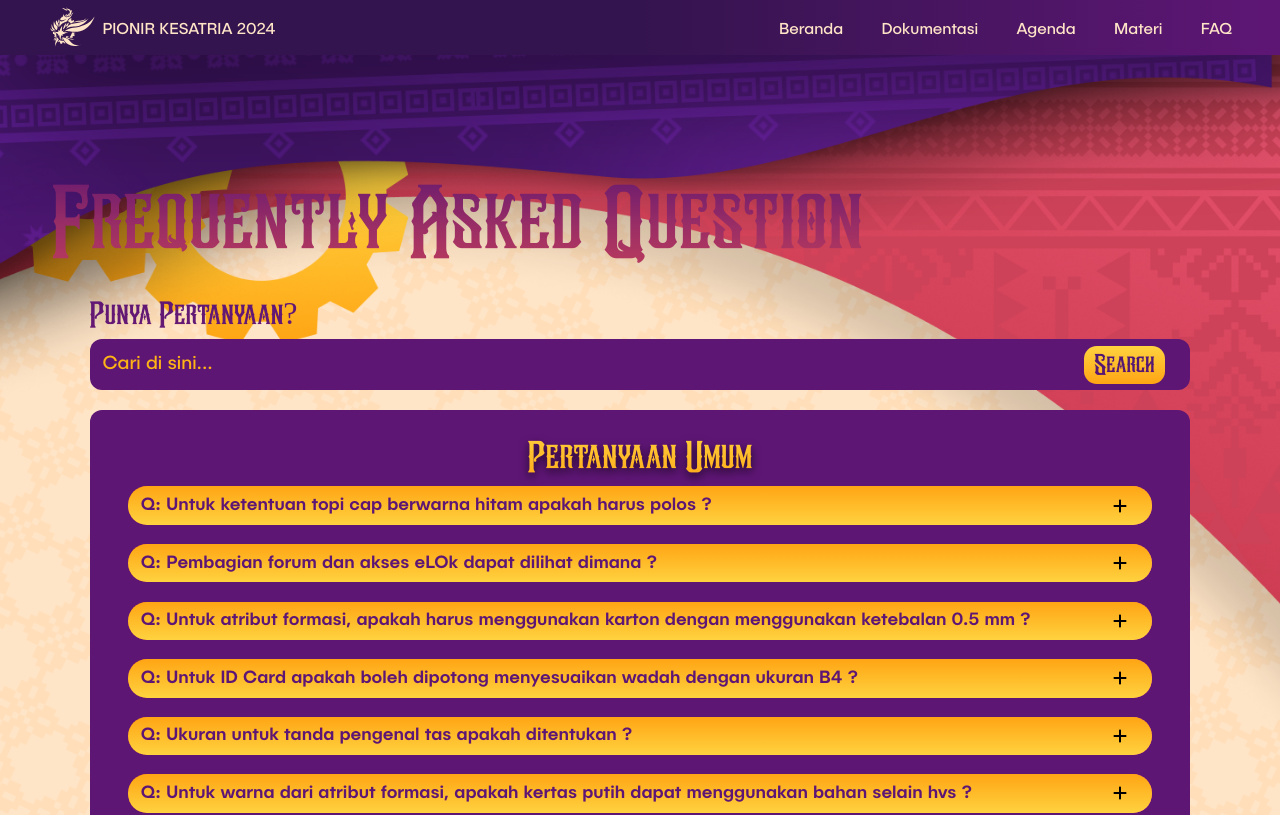
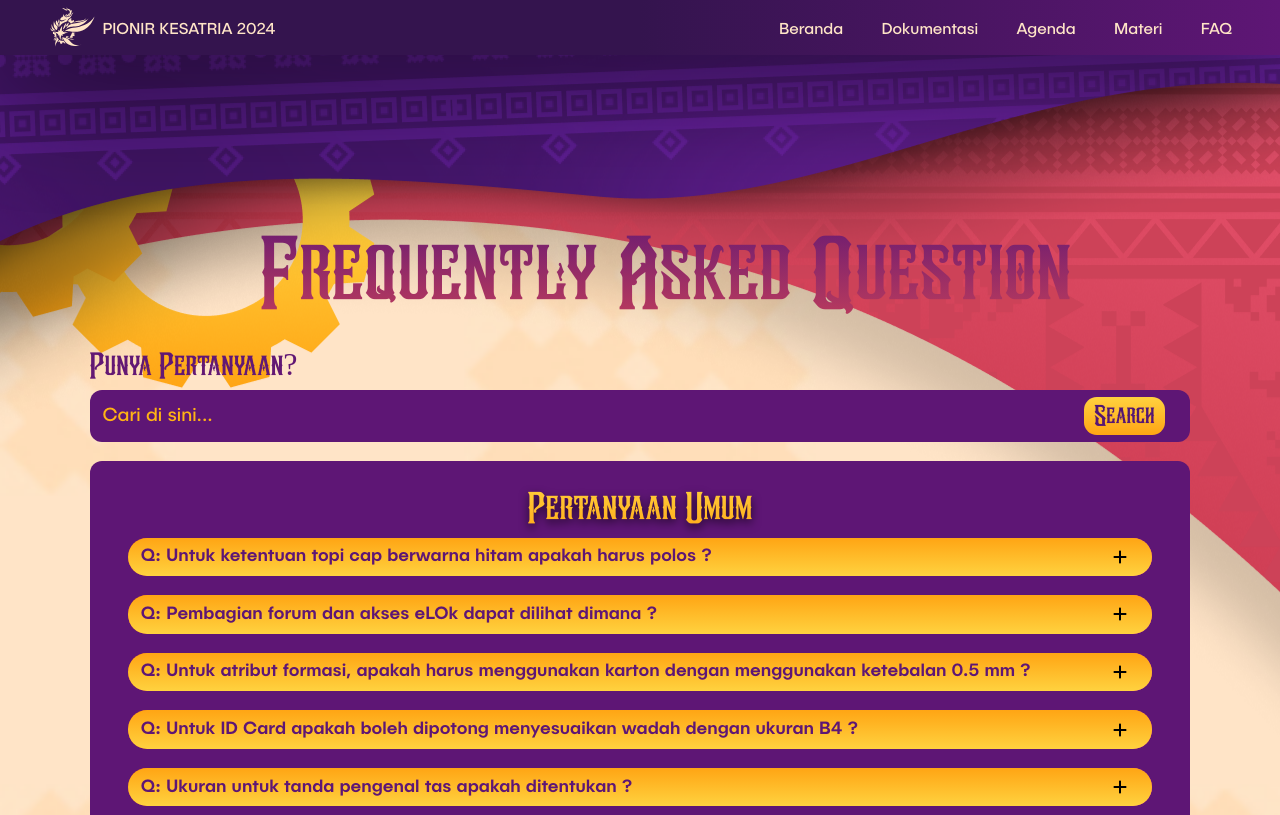
Before and after one commit to kesatriaugm2024/fe-pionirkesatria-2024, a Next.js app: page /faq in a window 1280 px wide. Shown: the top 815 px of the page. Built offline with nearby package versions, Linux system fonts and the light colour scheme.

Commit message:
menyelesaikan bug background ngezoom

```diff
--- a/src/app/faq/page.tsx
+++ b/src/app/faq/page.tsx
@@ -8,7 +8,7 @@ import {
 
 export default function DesignGuidelinePage() {
   return (
-    <main className="min-h-screen w-full flex-col bg-faq-background bg-cover bg-top bg-repeat py-10">
+    <main className="min-h-screen w-full flex-col bg-pattern-krem-kesat bg-cover bg-top bg-repeat py-10">
       <>
         <FAQ_Desktop className="hidden lg:block" />
         <FAQ_Tablet className="hidden sm:block lg:hidden" />
@@ -100,10 +100,10 @@ export function FAQ_Desktop({ className }: { className?: string }) {
   };
   return (
     <main
-      className={`min-h-screen w-full flex-col bg-faq-background-1 bg-cover bg-top bg-repeat py-10 ${className} `}
+      className={`min-h-screen w-full flex-col bg-faq-background-1 bg-top bg-repeat py-10 ${className} `}
     >
       <div className={`flex w-full flex-col items-center justify-center`}>
-        <h1 className="ml-[4vw] mt-[6vw] self-start bg-gradient-to-b from-[#5E1675] via-[#982D66] to-[#CD4258] bg-clip-text font-legendaire text-[7vw] text-transparent">
+        <h1 className="ml-[4vw] mt-[10vw] self-center bg-gradient-to-b from-[#5E1675] via-[#982D66] to-[#CD4258] bg-clip-text font-legendaire text-[7vw] text-transparent">
           Frequently Asked Question
         </h1>
 
@@ -189,7 +189,7 @@ export function FAQ_Tablet({ className }: { className?: string }) {
   };
   return (
     <main
-      className={`min-h-screen w-full flex-col bg-faq-background-2 bg-cover bg-top bg-repeat py-10 ${className} `}
+      className={`min-h-screen w-full flex-col bg-faq-background-2 bg-top bg-repeat py-10 ${className} `}
     >
       <div className={`flex w-full flex-col items-center justify-center mt-[10vw]`}>
         <h1 className="ml-[4vw] mt-[6vw] self-center bg-gradient-to-b from-[#5E1675] via-[#982D66] to-[#CD4258] bg-clip-text font-legendaire text-[7vw] text-transparent">
@@ -282,7 +282,7 @@ export function FAQ_Mobile({ className }: { className?: string }) {
 
   return(
     <main
-    className={`min-h-screen w-full flex-col bg-faq-background-3 bg-cover bg-top bg-repeat py-10 ${className} `}
+    className={`min-h-screen w-full flex-col bg-faq-background-3 bg-top bg-repeat py-10 ${className} `}
   >
     <div className={`flex w-full flex-col items-center justify-center`}>
     <h1 className="ml-[4vw] mt-[25vw] self-center bg-gradient-to-b from-[#5E1675] via-[#982D66] to-[#CD4258] bg-clip-text font-legendaire text-[10vw] text-transparent">
```
